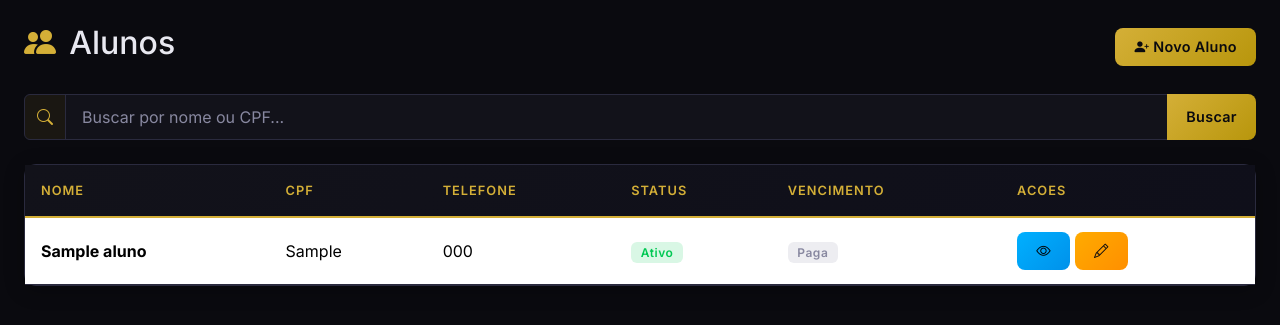
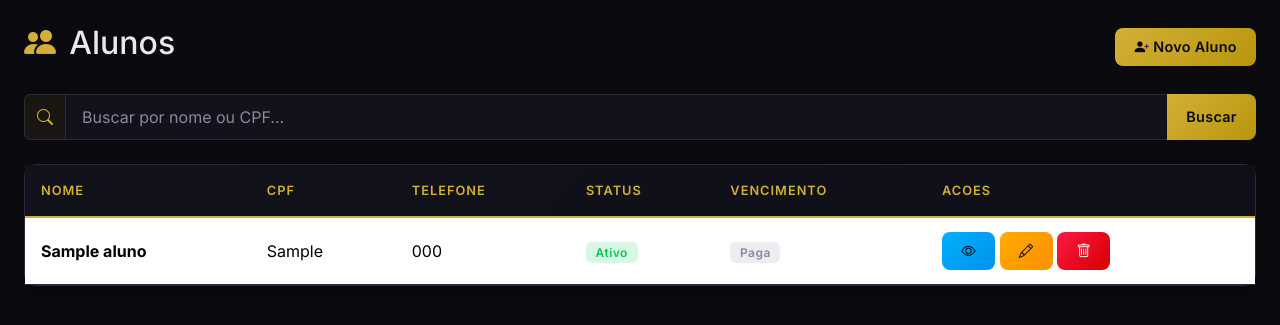
Before and after one commit to kauafernandomelo/Academia-VIP, a Flask app: page /alunos/ in a window 1280 px wide. Shown: the part 67-392 px from the top of the page. Run offline with Flask 3, Linux system fonts and the light colour scheme; a user stored in the database is signed in; tables that the repository leaves empty hold one stand-in row (values such as "Sample post").

Commit message:
fix: botao excluir na lista de alunos

```diff
--- a/frontend/templates/alunos/listar.html
+++ b/frontend/templates/alunos/listar.html
@@ -71,6 +71,12 @@
                         <a href="{{ url_for('alunos.editar', id=aluno.id) }}" class="btn btn-sm btn-warning">
                             <i class="bi bi-pencil"></i>
                         </a>
+                        <form method="POST" action="{{ url_for('alunos.excluir', id=aluno.id) }}" class="d-inline"
+                              onsubmit="return confirm('Tem certeza que deseja excluir {{ aluno.nome }}?');">
+                            <button type="submit" class="btn btn-sm btn-danger">
+                                <i class="bi bi-trash"></i>
+                            </button>
+                        </form>
                     </td>
                 </tr>
                 {% else %}
```
